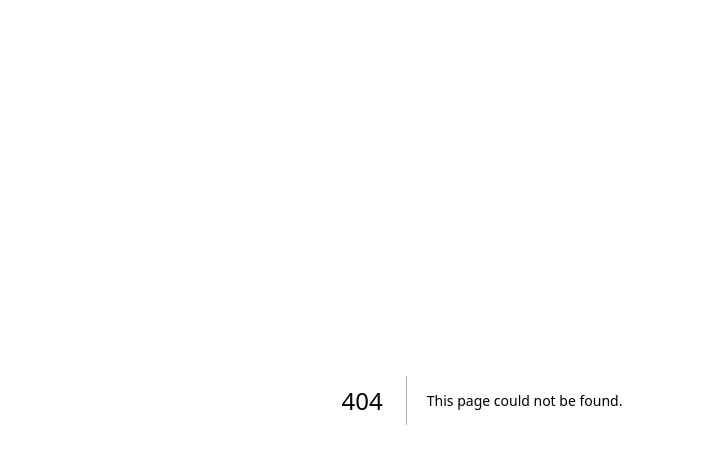
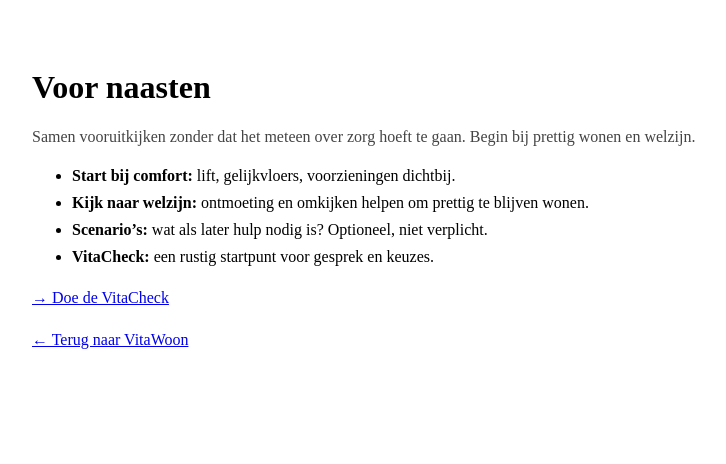
Before and after one commit to 4gcnny5cxp-dot/vitawoon-demo, a Next.js app: page /pages/woningen/pages/woningen/pages/vitacheck/pages/voor-naasten in a window 1280 px wide. Before the commit this address had no page. Shown: the top 464 px of the page, without its empty margins (158-884 px from the left). Built offline with nearby package versions, Linux system fonts and the light colour scheme.

Commit message:
Create index.tsx

```diff
--- /dev/null
+++ b/pages/pages/woningen/pages/woningen/pages/vitacheck/pages/voor-naasten/index.tsx
@@ -0,0 +1,20 @@
+export default function VoorNaasten() {
+  return (
+    <main style={{ padding: "40px", maxWidth: "900px", margin: "0 auto" }}>
+      <h1>Voor naasten</h1>
+      <p style={{ color: "#444" }}>
+        Samen vooruitkijken zonder dat het meteen over zorg hoeft te gaan. Begin bij prettig wonen en welzijn.
+      </p>
+
+      <ul style={{ lineHeight: 1.7 }}>
+        <li><strong>Start bij comfort:</strong> lift, gelijkvloers, voorzieningen dichtbij.</li>
+        <li><strong>Kijk naar welzijn:</strong> ontmoeting en omkijken helpen om prettig te blijven wonen.</li>
+        <li><strong>Scenario’s:</strong> wat als later hulp nodig is? Optioneel, niet verplicht.</li>
+        <li><strong>VitaCheck:</strong> een rustig startpunt voor gesprek en keuzes.</li>
+      </ul>
+
+      <p style={{ marginTop: "18px" }}><a href="/vitacheck">→ Doe de VitaCheck</a></p>
+      <p style={{ marginTop: "24px" }}><a href="/">← Terug naar VitaWoon</a></p>
+    </main>
+  );
+}
```
